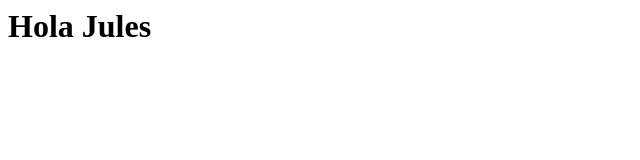
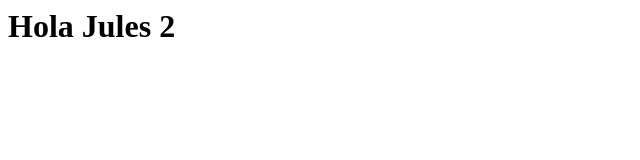
Before and after one commit to JRojas1982/js-basics, a plain HTML site: page index.html in a window 1280 px wide. Shown: the full height of the page, 0-640 px from the left. Drawn offline with Linux system fonts and the light colour scheme.

Commit message:
prueba para entender git

```diff
--- a/index.html
+++ b/index.html
@@ -3,6 +3,6 @@
         <title>Hola mundo</title>
     </head>
     <body>
-        <h1>Hola Jules</h1>
+        <h1>Hola Jules 2</h1>
     </body>
 </html>
```
